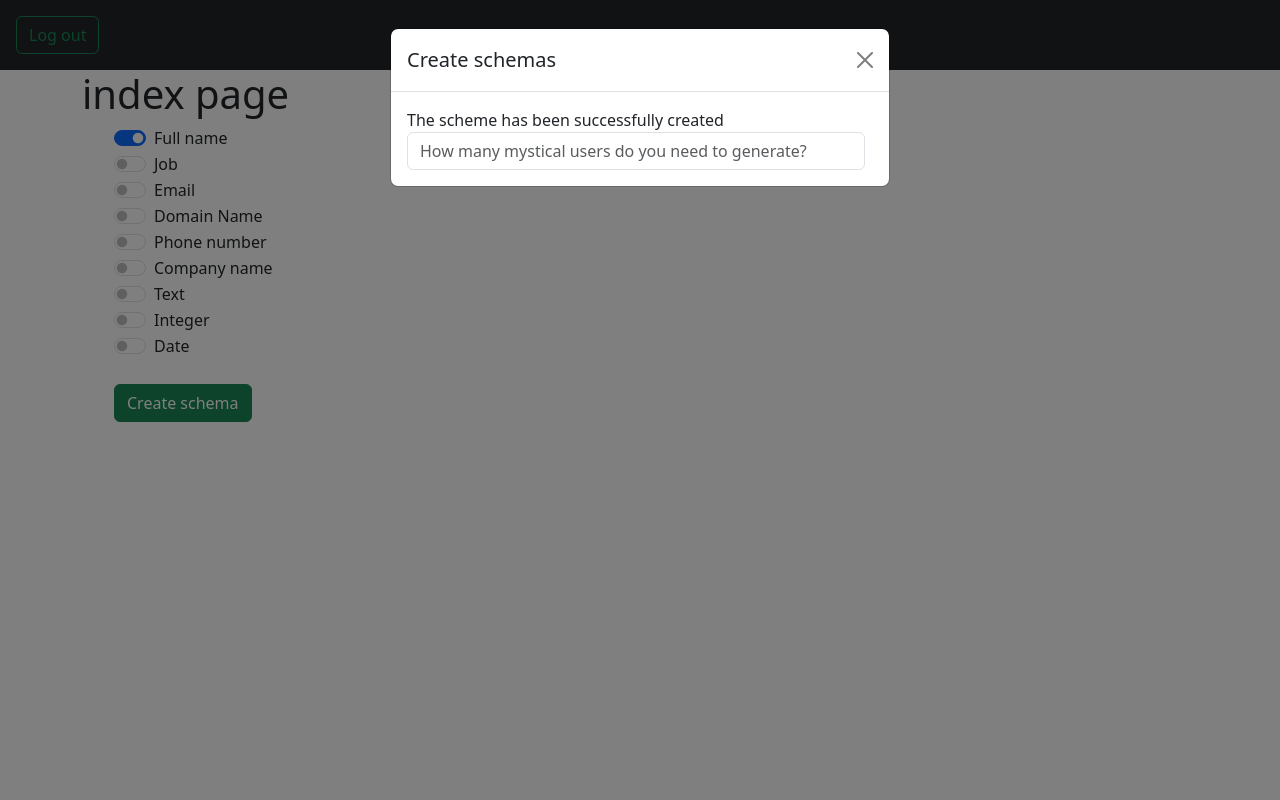
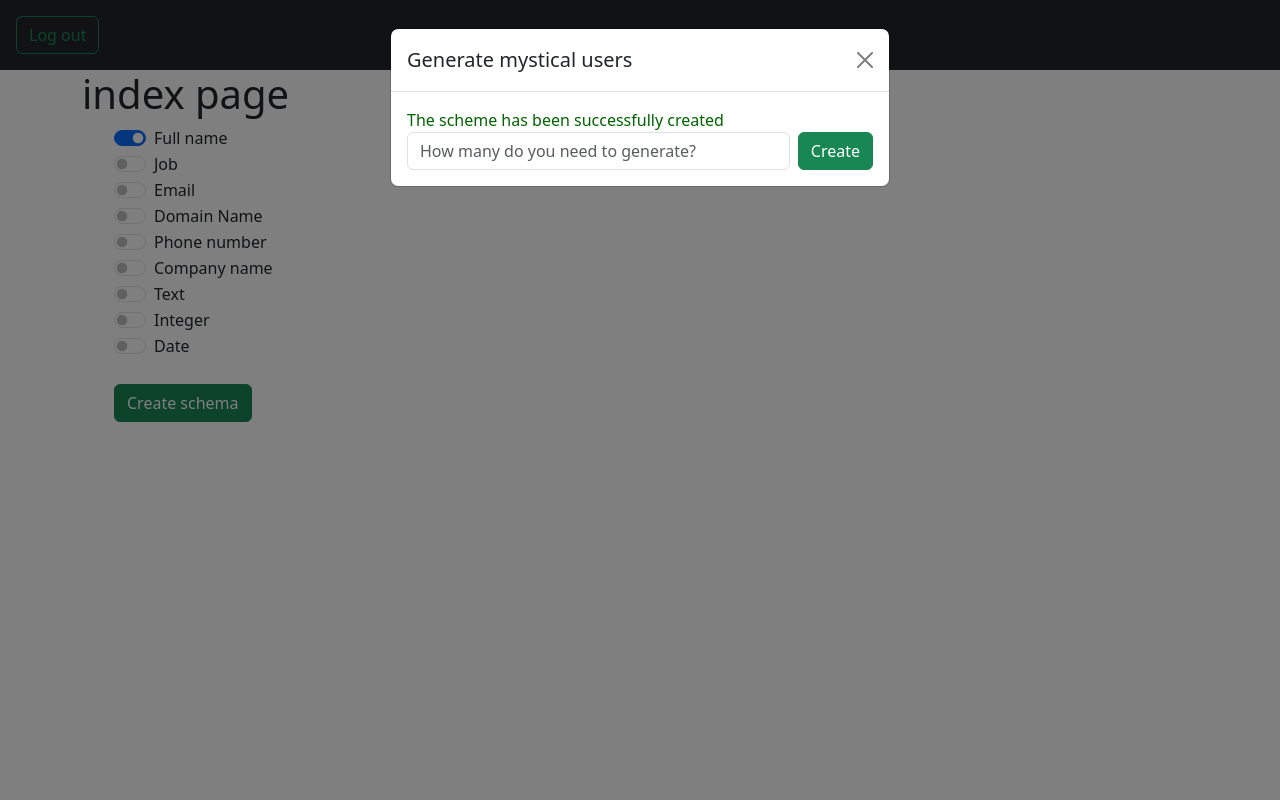
Before and after one commit to krapkaVKomi/mystical_users, a Django app: page / in a window 1280 px wide, after a click on "Create schema". Run offline with Django 4.2, Linux system fonts and the light colour scheme; a user stored in the database is signed in.

Commit message:
add modal wnd

```diff
--- a/mystical/mystical_users/templates/index.html
+++ b/mystical/mystical_users/templates/index.html
@@ -70,13 +70,14 @@ $(document).ready(function() {
     <div class="modal-dialog">
         <div class="modal-content">
             <div class="modal-header">
-                <h5 class="modal-title" id="exampleModalLabel">Create schemas</h5>
+                <h5 class="modal-title" id="exampleModalLabel">Generate mystical users</h5>
                 <button type="button" class="btn-close" data-bs-dismiss="modal" aria-label="Close"></button>
             </div>
-            <div class="modal-body">
+            <div class="modal-body" style="color: #006400;">
                 <div id="result"></div>
                 <form method="GET" class="d-flex">
-                    <input class="form-control me-2" type="text" name="n" placeholder="How many mystical users do you need to generate?">
+                    <input class="form-control me-2" type="text" name="count" placeholder="How many do you need to generate?">
+                    <button class="btn btn-success" type="submit">Create</button>
 
                 </form>
             </div>
```
